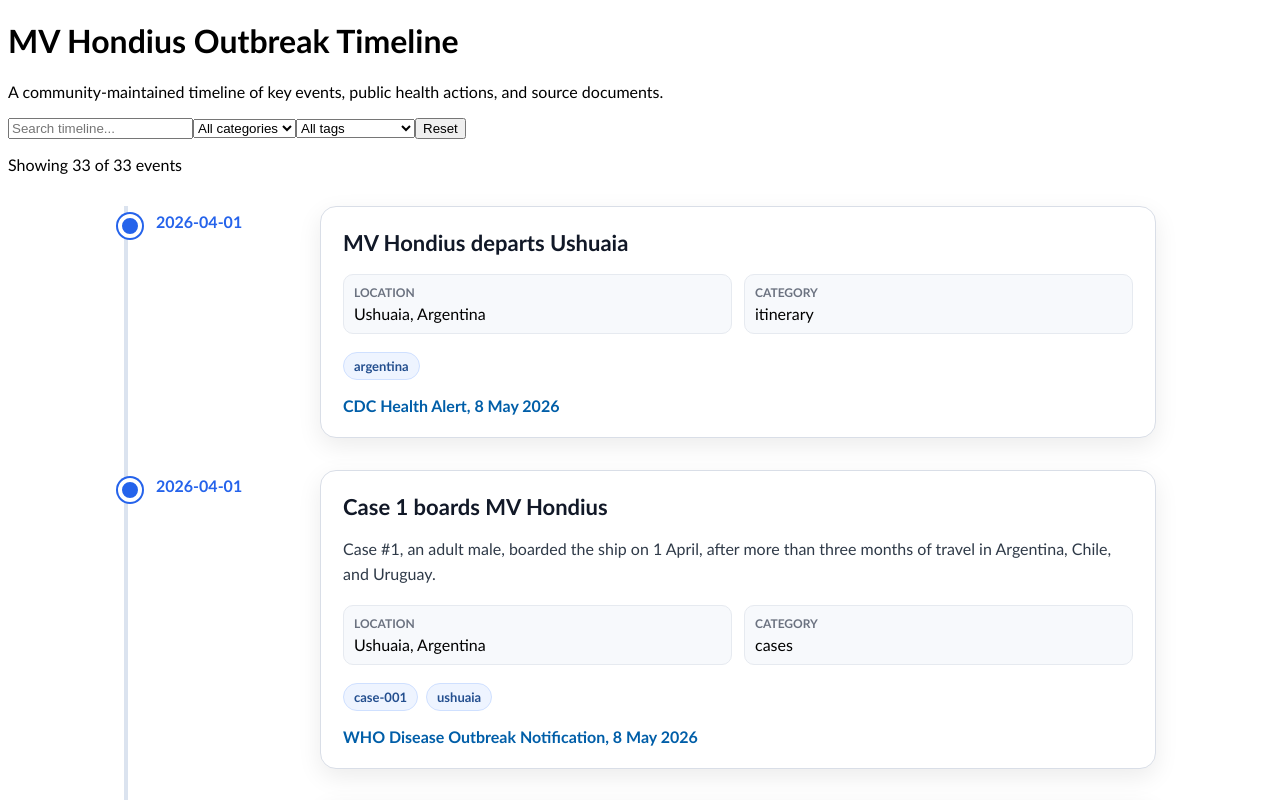
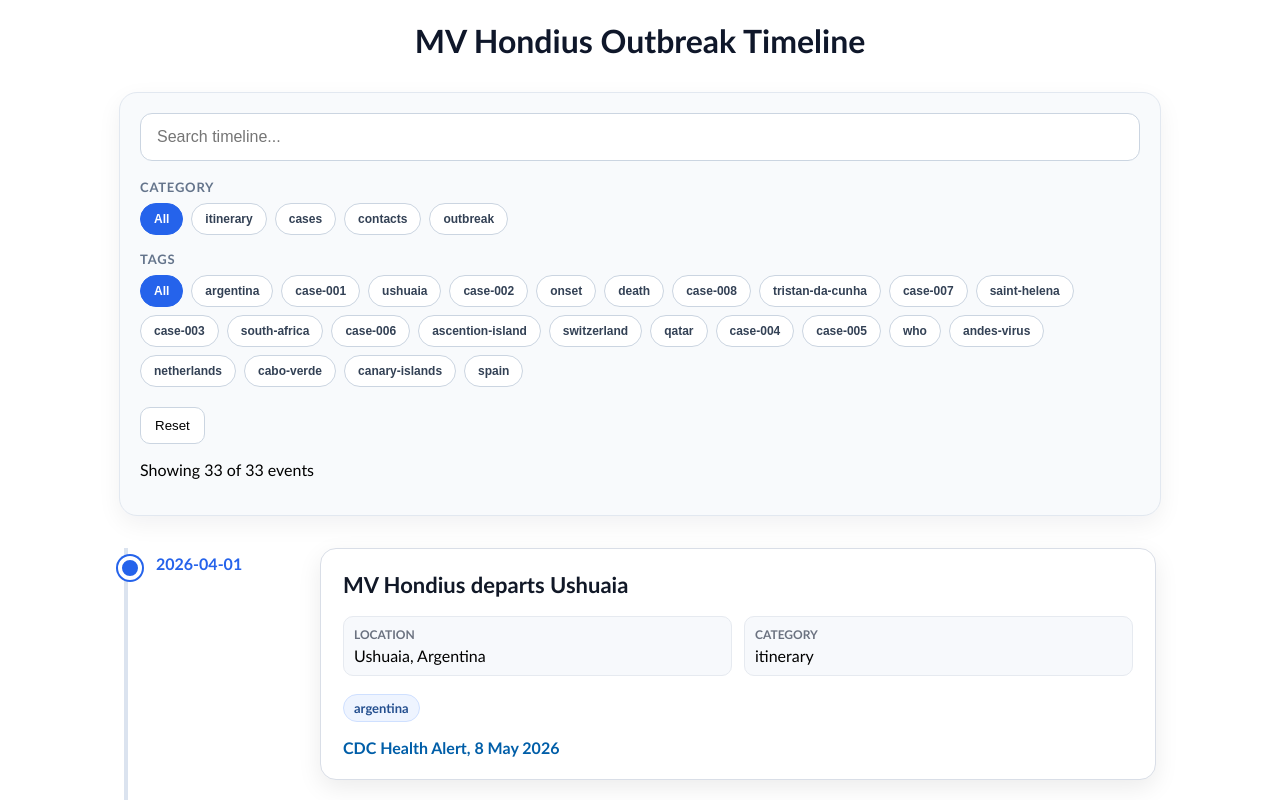
Before and after one commit to emtee10/hondius-outbreak-timeline, a React (Vite) app: page / in a window 1280 px wide. Shown: the top 800 px of the page. Built offline with nearby package versions, Linux system fonts and the light colour scheme.

Commit message:
Clean up header

```diff
--- a/src/App.jsx
+++ b/src/App.jsx
@@ -62,10 +62,6 @@ export default function App() {
     <main className="app">
       <header className="header">
         <h1>MV Hondius Outbreak Timeline</h1>
-        <p>
-          A community-maintained timeline of key events, public health actions,
-          and source documents.
-        </p>
       </header>
 
       <section className="controls">
@@ -76,27 +72,47 @@ export default function App() {
           onChange={(event) => setSearchText(event.target.value)}
         />
 
-        <select
-          value={selectedCategory}
-          onChange={(event) => setSelectedCategory(event.target.value)}
-        >
-          {categories.map((category) => (
-            <option key={category} value={category}>
-              {category === "all" ? "All categories" : category}
-            </option>
-          ))}
-        </select>
+        <div className="filter-group">
+          <span className="filter-label">Category</span>
 
-        <select
-          value={selectedTag}
-          onChange={(event) => setSelectedTag(event.target.value)}
-        >
-          {tags.map((tag) => (
-            <option key={tag} value={tag}>
-              {tag === "all" ? "All tags" : tag}
-            </option>
-          ))}
-        </select>
+          <div className="chip-row">
+            {categories.map((category) => (
+              <button
+                key={category}
+                type="button"
+                className={
+                  selectedCategory === category
+                    ? "chip chip-active"
+                    : "chip"
+                }
+                onClick={() => setSelectedCategory(category)}
+              >
+                {category === "all" ? "All" : category}
+              </button>
+            ))}
+          </div>
+        </div>
+
+        <div className="filter-group">
+          <span className="filter-label">Tags</span>
+
+          <div className="chip-row">
+            {tags.map((tag) => (
+              <button
+                key={tag}
+                type="button"
+                className={
+                  selectedTag === tag
+                    ? "chip chip-active"
+                    : "chip"
+                }
+                onClick={() => setSelectedTag(tag)}
+              >
+                {tag === "all" ? "All" : tag}
+              </button>
+            ))}
+          </div>
+        </div>
 
         <button
           type="button"
@@ -108,11 +124,11 @@ export default function App() {
         >
           Reset
         </button>
+        <p className="count">
+          Showing {filteredItems.length} of {rawItems.length} events
+        </p>
       </section>
 
-      <p className="count">
-        Showing {filteredItems.length} of {rawItems.length} events
-      </p>
       <section className="timeline-list">
         {filteredItems.map((item) => (
           <article className="event-card" key={`${item.title}-${item.cardTitle}`}>
--- a/src/styles.css
+++ b/src/styles.css
@@ -112,3 +112,83 @@ body {
 .source-link:hover {
   text-decoration: underline;
 }
+
+.controls {
+  max-width: 1000px;
+  margin: 0 auto 24px auto;
+  background: #f8fafc;
+  border: 1px solid #e2e8f0;
+  border-radius: 18px;
+  padding: 20px;
+  box-shadow: 0 8px 24px rgba(15, 23, 42, 0.06);
+}
+
+.controls input {
+  width: 100%;
+  padding: 14px 16px;
+  margin-bottom: 18px;
+  border: 1px solid #cbd5e1;
+  border-radius: 12px;
+  font-size: 16px;
+}
+
+.filter-group {
+  margin-bottom: 16px;
+}
+
+.filter-label {
+  display: block;
+  margin-bottom: 8px;
+  font-size: 13px;
+  font-weight: 800;
+  text-transform: uppercase;
+  letter-spacing: 0.06em;
+  color: #64748b;
+}
+
+.chip-row {
+  display: flex;
+  flex-wrap: wrap;
+  gap: 8px;
+}
+
+.chip {
+  border: 1px solid #cbd5e1;
+  background: #ffffff;
+  color: #334155;
+  border-radius: 999px;
+  padding: 8px 13px;
+  font-size: 12px;
+  font-weight: 650;
+  cursor: pointer;
+}
+
+.chip:hover {
+  background: #f1f5f9;
+}
+
+.chip-active {
+  background: #2563eb;
+  color: #ffffff;
+  border-color: #2563eb;
+}
+
+.controls button[type="button"]:not(.chip) {
+  margin-top: 4px;
+  padding: 10px 14px;
+  border: 1px solid #cbd5e1;
+  border-radius: 10px;
+  background: #ffffff;
+  cursor: pointer;
+}
+
+.header {
+  max-width: 1000px;
+  margin: 0 auto 32px auto;
+}
+
+.header h1 {
+  font-size: 32px;
+  color: #0f172a;
+  text-align: center;
+}
```
